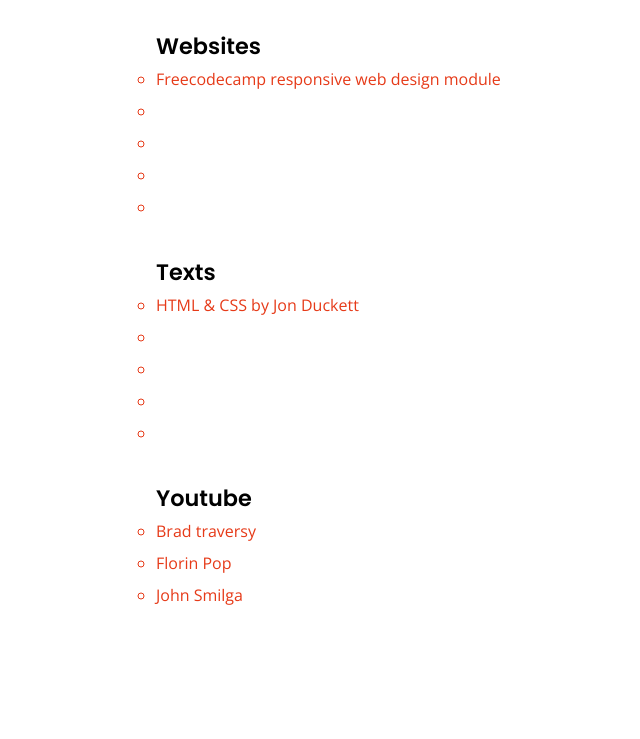
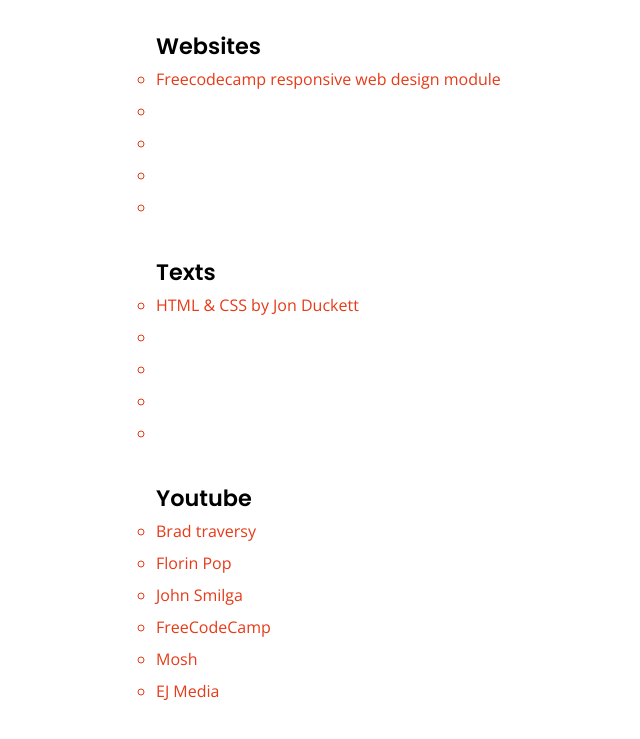
Before and after one commit to toriola998/tech-career, a plain HTML site: page views/frontend-development.html in a window 1280 px wide. Shown: the part 2501-3240 px from the top of the page, without its empty margins (132-772 px from the left). Before the commit the page ends 3208 px from the top, so only its background shows below. Drawn offline with nearby package versions, Linux system fonts and the light colour scheme.

Commit message:
added youtube links to frontend development

```diff
--- a/views/frontend-development.html
+++ b/views/frontend-development.html
@@ -98,6 +98,15 @@
                     <li>
                         <a href="https://www.youtube.com/watch?v=-8ORfgUa8ow">John Smilga</a>
                     </li>
+                    <li>
+                        <a href="https://www.youtube.com/watch?v=pQN-pnXPaVg&t=6474s">FreeCodeCamp</a>
+                    </li>
+                    <li>
+                        <a href="https://www.youtube.com/watch?v=qz0aGYrrlhU">Mosh</a>
+                    </li>
+                    <li>
+                        <a href="https://www.youtube.com/playlist?list=PLr6-GrHUlVf_ZNmuQSXdS197Oyr1L9sPB">EJ Media</a>
+                    </li>
                 </ul>
             </div>
         </main>
```
